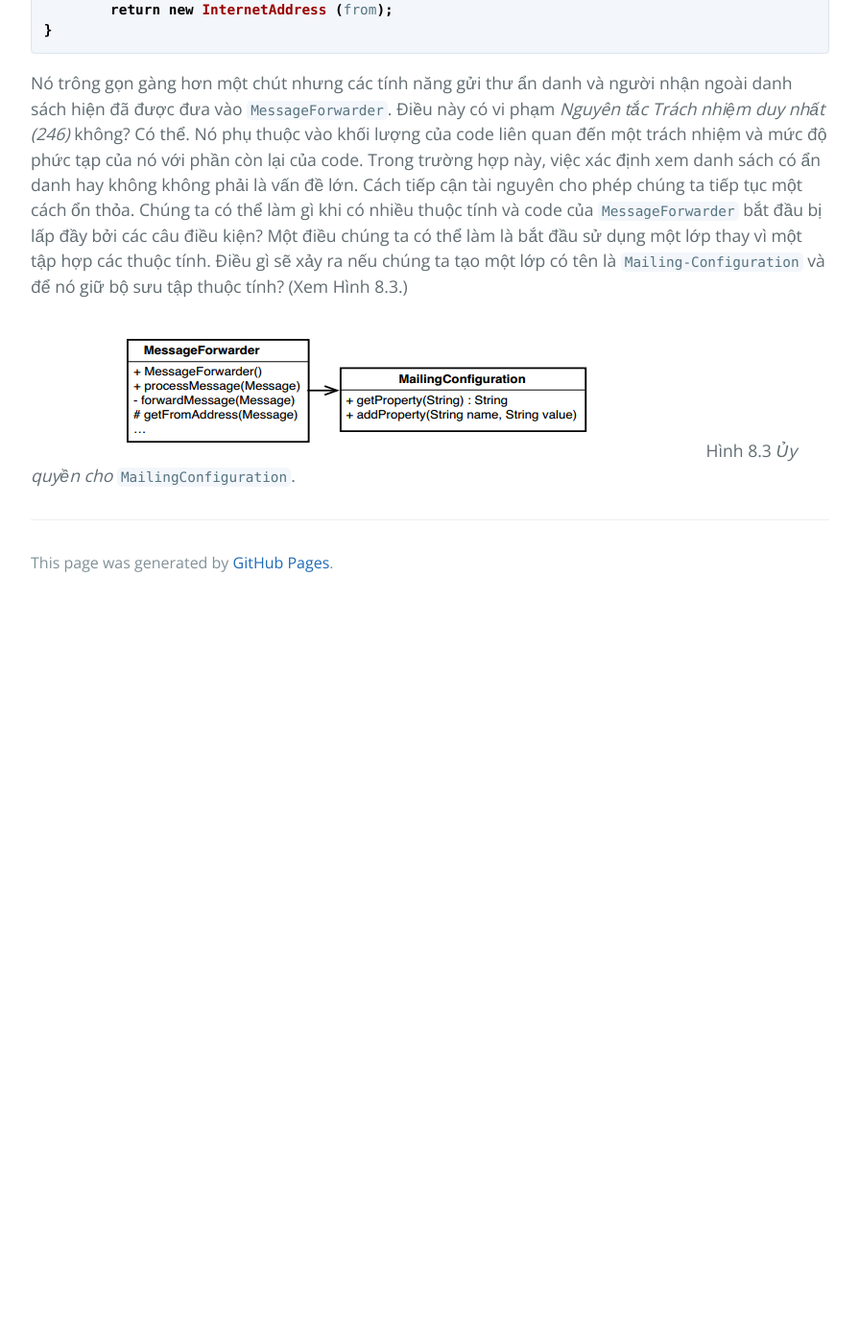
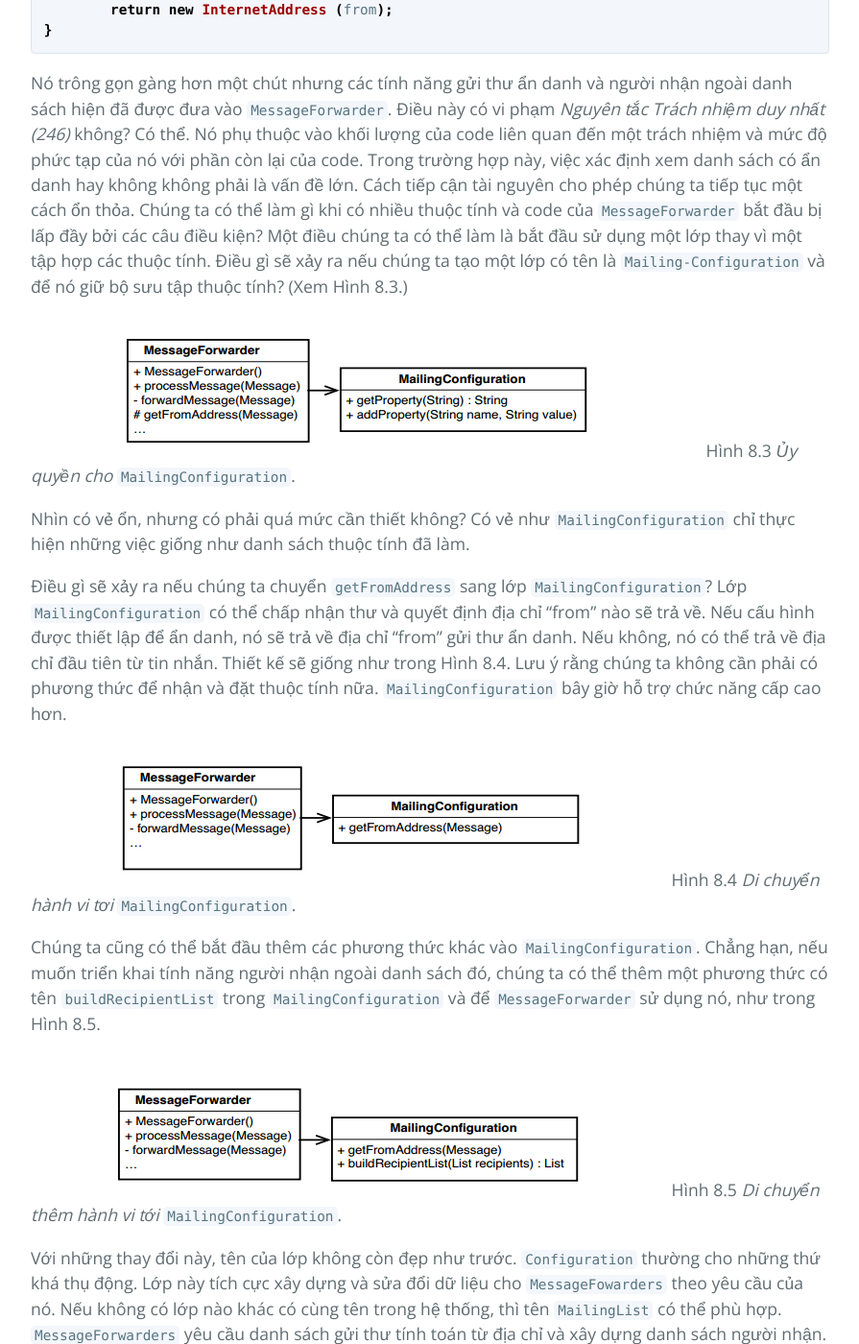
Before and after one commit to HaiBV/haibv.github.io, a Jekyll site: the page built from working-effectively-with-legacy-code/chapter-8-how-do-i-add-a-feature.md, in a window 1280 px wide and 1400 px high, scrolled down 13849 px. Shown: the whole window at 96% size, without its empty margins (192-1087 px from the left). Built offline with Jekyll 4.4.1, drawn with Linux system fonts in a browser that asks for light colours; our own code applies the rules of GitHub Pages for plain Markdown files; before the commit the page ends 14479 px from its top, so only the background shows below that; some of the changed text lies outside the part shown.

Commit message:
Book - Working Efectively with Legacy Code - P2 - C8

```diff
--- a/working-effectively-with-legacy-code/chapter-8-how-do-i-add-a-feature.md
+++ b/working-effectively-with-legacy-code/chapter-8-how-do-i-add-a-feature.md
@@ -447,3 +447,24 @@ Nó trông gọn gàng hơn một chút nhưng các tính năng gửi thư ẩn
 
 ![8.3](images/8/8-3.png)
 Hình 8.3 _Ủy quyền cho_ `MailingConfiguration`.
+
+Nhìn có vẻ ổn, nhưng có phải quá mức cần thiết không? Có vẻ như `MailingConfiguration` chỉ thực hiện những việc giống như danh sách thuộc tính đã làm.
+
+Điều gì sẽ xảy ra nếu chúng ta chuyển `getFromAddress` sang lớp `MailingConfiguration`? Lớp `MailingConfiguration` có thể chấp nhận thư và quyết định địa chỉ "from" nào sẽ trả về. Nếu cấu hình được thiết lập để ẩn danh, nó sẽ trả về địa chỉ "from" gửi thư ẩn danh. Nếu không, nó có thể trả về địa chỉ đầu tiên từ tin nhắn. Thiết kế sẽ giống như trong Hình 8.4. Lưu ý rằng chúng ta không cần phải có phương thức để nhận và đặt thuộc tính nữa. `MailingConfiguration` bây giờ hỗ trợ chức năng cấp cao hơn.
+
+![8.4](images/8/8-4.png)
+Hình 8.4 _Di chuyển hành vi tơi_ `MailingConfiguration`.
+
+Chúng ta cũng có thể bắt đầu thêm các phương thức khác vào `MailingConfiguration`. Chẳng hạn, nếu muốn triển khai tính năng người nhận ngoài danh sách đó, chúng ta có thể thêm một phương thức có tên `buildRecipientList` trong `MailingConfiguration` và để `MessageForwarder` sử dụng nó, như trong Hình 8.5.
+
+![8.5](images/8/8-5.png)
+Hình 8.5 _Di chuyển thêm hành vi tới_ `MailingConfiguration`.
+
+Với những thay đổi này, tên của lớp không còn đẹp như trước. `Configuration` thường cho những thứ khá thụ động. Lớp này tích cực xây dựng và sửa đổi dữ liệu cho `MessageFowarders` theo yêu cầu của nó. Nếu không có lớp nào khác có cùng tên trong hệ thống, thì tên `MailingList` có thể phù hợp. `MessageForwarders` yêu cầu danh sách gửi thư tính toán từ địa chỉ và xây dựng danh sách người nhận. Chúng ta có thể nói rằng trách nhiệm của một danh sách gửi thư là xác định cách các thư bị thay đổi. Hình 8.6 cho thấy thiết kế của chúng ta sau khi đổi tên.
+
+![8.6](images/8/8-6.png)
+Hình 8.6 `MailingConfiguration` _đổi tên thành_ `MailingList`.
+
+> Có nhiều phép tái cấu trúc mạnh mẽ, nhưng `Đổi tên lớp` là mạnh nhất. Nó thay đổi cách mọi người nhìn code và cho phép họ chú ý đến những khả năng mà họ có thể chưa từng xem xét trước đây.
+
+_Lập trình theo sự khác biệt_ là một kỹ thuật hữu ích. Nó cho phép chúng ta thực hiện thay đổi một cách nhanh chóng và có thể sử dụng các kiểm thử để có một thiết kế sạch hơn. Nhưng để làm tốt điều đó, chúng ta phải chú ý đến một vài “khắc phục”. Một trong số đó là vi phạm _nguyên tắc thay thế Liskov (LSP)_.
```
Also changed, not shown: working-effectively-with-legacy-code/images/8/8-4.png (added), working-effectively-with-legacy-code/images/8/8-5.png (added), working-effectively-with-legacy-code/images/8/8-6.png (added).
